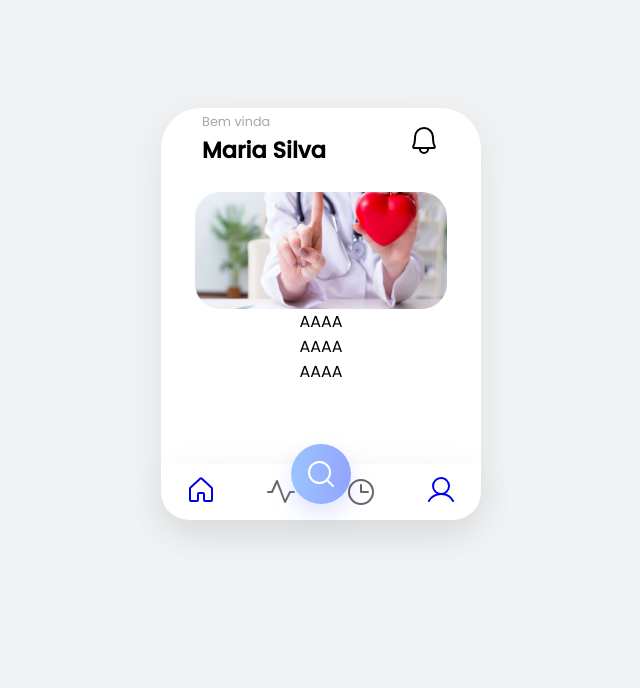
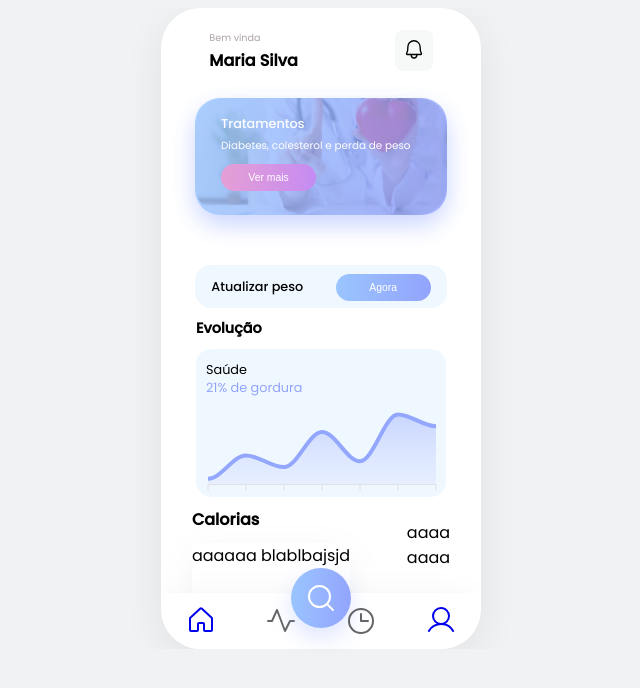
Before and after one commit to clarxyg/carbyapp, a React (Vite) app: page / in a window 1280 px wide. Shown: the top 688 px of the page, without its empty margins (319-959 px from the left). Built offline with nearby package versions, Linux system fonts and the light colour scheme.

Commit message:
chore/created line chart component

```diff
--- a/index.html
+++ b/index.html
@@ -3,7 +3,7 @@
 
 <head>
   <meta charset="UTF-8" />
-  <link rel="icon" type="image/svg+xml" href="/vite.svg" />
+  <!-- <link rel="icon" type="image/svg+xml" href="/vite.svg" /> -->
   <link rel="preconnect" href="https://fonts.googleapis.com">
   <link rel="preconnect" href="https://fonts.gstatic.com" crossorigin>
   <link href="https://fonts.googleapis.com/css2?family=Poppins:wght@400;500&family=Roboto:wght@300;400;700&display=swap"
--- a/package.json
+++ b/package.json
@@ -12,8 +12,12 @@
     "@emotion/react": "^11.10.5",
     "@emotion/styled": "^11.10.5",
     "@mui/material": "^5.11.4",
+    "apexcharts": "^3.36.3",
+    "chart.js": "^4.1.2",
     "phosphor-react": "^1.4.1",
     "react": "^18.2.0",
+    "react-apexcharts": "^1.4.0",
+    "react-chartjs-2": "^5.2.0",
     "react-dom": "^18.2.0",
     "react-router-dom": "^6.6.2"
   },
--- a/src/App.jsx
+++ b/src/App.jsx
@@ -10,22 +10,39 @@ const GlobalStyles = css`
       background-color: #f1f2f3;
       font-family: 'Poppins', sans-serif;
     }
+
+    .apexcharts-text tspan {
+      display: none;
+    }
+    .apexcharts-toolbar {
+      display: none !important;
+    }
+
+    .apexcharts-tooltip {
+      background: linear-gradient(274.42deg, #C58BF2 0%, #EEA4CE 124.45%) !important;
+      color: #fff;
+  }
+
 `
 const Container = styled.div`
   display: flex;
   justify-content: center;
+  align-items: center;
+  overflow: scroll;
 `
 const Mobile = styled.div`
   display: flex;
   flex-direction: column;
   align-items: center;
   justify-content: center;
-  margin-top: 100px;
+  overflow: scroll;
+
   background: #fff;
   width: fit-content;
   border-radius: 40px;
   box-shadow: 0px 10px 40px 0px #1D161712;
-
+  overflow: scroll;
+  min-height: 500px;
 `
 
 function App() {
--- a/src/components/BottomTabs/styles.js
+++ b/src/components/BottomTabs/styles.js
@@ -4,7 +4,6 @@ export const Container = styled.div`
   background: #fff;
   border-radius: 40px;
   box-shadow: 0px 10px 40px 0px #1D161712;
-
 `
 
 export const SearchContainer = styled.div`
@@ -17,5 +16,5 @@ export const SearchContainer = styled.div`
   width: 60px;
   height: 60px;
   border-radius: 50%;
-  margin-top: -20px;
+  margin-top: -25px;
 `
--- a/src/components/Button/index.jsx
+++ b/src/components/Button/index.jsx
@@ -0,0 +1,11 @@
+import { Container } from "./styles";
+
+
+
+export function Button({ children }) {
+  return(
+    <Container>
+      {children}
+    </Container>
+  )
+}
--- a/src/components/Button/styles.js
+++ b/src/components/Button/styles.js
@@ -0,0 +1,13 @@
+import styled from "@emotion/styled";
+
+
+
+export const Container = styled.button`
+padding: 8px;
+border: none;
+border-radius: 20px;
+width: 95px;
+color: #fff;
+font-size: 0.65rem;
+cursor: pointer;
+`
--- /dev/null
+++ b/src/components/CaloriesTimeline/index.jsx
@@ -0,0 +1,17 @@
+import { Container, Card } from "./styles";
+
+
+
+
+export function CaloriesTimeline() {
+  return (
+    <Container>
+      <h1>
+        Calorias
+      </h1>
+      <Card>
+        aaaaaa blablbajsjd
+      </Card>
+    </Container>
+  )
+}
--- /dev/null
+++ b/src/components/CaloriesTimeline/styles.js
@@ -0,0 +1,15 @@
+import styled from "@emotion/styled";
+
+
+export const Container = styled.div`
+
+   h1 {
+    font-size: 1rem;
+   }
+`
+
+export const Card = styled.div`
+  background: #fff;
+  box-shadow: 0px 10px 40px 0px #1D242A0D;
+  height: 50px;
+`
--- /dev/null
+++ b/src/components/Charts/LineChart.jsx
@@ -0,0 +1,89 @@
+import styled from "@emotion/styled";
+import Chart from "react-apexcharts";
+
+const ContainerChart = styled.div`
+    background: #f0f8ff;
+    border-radius: 15px;
+    display: flex;
+    flex-direction: column;
+    gap: 20px;
+    height: 148px;
+
+    .health {
+      display: flex;
+      flex-direction: column;
+      margin-bottom: -50px;
+      margin-left: 10px;
+
+      span {
+        color: #92A3FD;
+        font-size: 0.8rem;
+      }
+    }
+`
+const Container = styled.div`
+    display: flex;
+    flex-direction: column;
+
+    h1 {
+      font-size: 0.9rem;
+    }
+
+
+`
+
+export function LineChart() {
+  const data = {
+    series: [
+      {
+        name: "meses",
+        data: [10, 50, 30, 90, 40, 120, 100],
+      },
+    ],
+    options: {
+      chart: {
+        type: "area",
+        height: "auto",
+      },
+
+      fill: {
+        colors: ["#93A7FE"],
+        type: "gradient",
+      },
+      dataLabels: {
+        enabled: false,
+      },
+      stroke: {
+        curve: "smooth",
+        colors: ["#93A7FE"],
+      },
+      grid: {
+        show: false,
+      },
+      yaxis: {
+        show: false
+      },
+      toolbar: {
+        show: false,
+      },
+      tooltip: {
+        x: {
+          show: false
+        },
+        marker: false
+      }
+    },
+  };
+  return (
+    <Container>
+      <h1>Evolução</h1>
+      <ContainerChart>
+        <div className="health">
+          <p style={{ fontSize: '0.8rem', marginBottom: 0 }}>Saúde</p>
+          <span>21% de gordura</span>
+        </div>
+        <Chart options={data.options} series={data.series} type="area" />
+      </ContainerChart>
+    </Container>
+  )
+};
--- a/src/screens/Dashboard/index.jsx
+++ b/src/screens/Dashboard/index.jsx
@@ -1,8 +1,12 @@
 
 import { Bell } from "phosphor-react";
 import BottomTabs from "../../components/BottomTabs";
-import { Container, Header } from "./styles";
+import { Box, Button, CardUpdateWeight, Container, ContainerChart, Filter, Header } from "./styles";
 import cardhealth from '../../assets/cardhealth.png'
+import { Button as ButtonView } from "../../components/Button";
+import { LineChart } from "../../components/Charts/LineChart";
+import { CaloriesTimeline } from "../../components/CaloriesTimeLine";
+
 
 
 export function Dashboard() {
@@ -13,27 +17,52 @@ export function Dashboard() {
           <span>Bem vinda</span>
           <h1>Maria Silva</h1>
         </div>
-        <Bell size={32} />
+        <Button>
+          <Bell size={22} />
+        </Button>
       </Header>
+      <div>
         <div style={{
           display: 'flex',
           justifyContent: 'center',
           alignItems: 'center',
           flexDirection: 'column',
-        paddingBottom: '80px'
+          paddingBottom: '50px'
         }}>
-        <div style={{ display: 'flex', justifyContent: 'center', marginTop: '20px' }}>
-          <img src={cardhealth} style={{ width: '80%' }}/>
+          <div className="containerCard">
+            <Filter />
+            <img src={cardhealth} />
+          </div>
+          <div className="descriptionCard">
+            <p>Tratamentos</p>
+            <span>Diabetes, colesterol e perda de peso</span>
+            <ButtonView>Ver mais</ButtonView>
+          </div>
+        </div>
+        <div style={{ display: 'flex', flexDirection: 'column', alignItems: 'center', margin: 0 }}>
+          <CardUpdateWeight>
+            <p>Atualizar peso</p>
+            <div>
+              <ButtonView>Agora</ButtonView>
+            </div>
+          </CardUpdateWeight>
+          <ContainerChart>
+            <LineChart />
+          </ContainerChart>
+        </div>
+        <Box>
+          <div>
+            <CaloriesTimeline />
           </div>
           <div>
-          <span>AAAA</span>
+            <div>
+              aaaa
             </div>
             <div>
-          <span>AAAA</span>
+              aaaa
             </div>
-        <div>
-          <span>AAAA</span>
           </div>
+        </Box>
       </div>
       <BottomTabs />
     </Container>
--- a/src/screens/Dashboard/styles.js
+++ b/src/screens/Dashboard/styles.js
@@ -4,21 +4,115 @@ export const Header = styled.header`
   justify-content: space-around;
   display: flex;
   align-items: center;
+  margin-top: 15px;
+  width: 100%;
 
   div {
     h1 {
       margin: 0;
       padding-bottom: 5px !important;
-      font-size: 1.4rem;
+      font-size: 1rem;
     }
     span {
       color: #ADA4A5;
       font-weight: 400;
-      font-size: 0.8rem;
+      font-size: 0.6rem;
     }
   }
 `
 
 export const Container = styled.div`
-  height: 100%;
+  display: flex;
+  flex-direction: column;
+  align-items: center;
+
+  .containerCard {
+    display: flex;
+    justify-content: center;
+    margin-top: 20px;
+    background-blend-mode: difference;
+
+    img {
+      width: 80%;
+      box-shadow: 0px 10px 22px 0px #95ADFE4D;
+      border-radius: 30px;
+    }
+  }
+
+
+  .descriptionCard {
+      position: absolute;
+      display: flex;
+      flex-direction: column;
+      width: 200px;
+      opacity: 100%;
+      filter: brightness(1.0);
+      z-index: 999999;
+      margin-top: 15px;
+
+      p {
+      color: #fff;
+      font-weight: 500;
+      font-size: 0.8rem;
+      margin-bottom: 5px;
+    }
+    span {
+      color: #fff;
+      font-size: 0.65rem;
+    }
+
+    button {
+      margin-top: 10px;
+      margin-bottom: 15px;
+      background: linear-gradient(274.42deg, #C58BF2 0%, #EEA4CE 124.45%);
+    }
+    }
 `
+
+export const Button = styled.button`
+  background: #F7F8F8;
+  border: none;
+  border-radius: 8px;
+  padding: 8px;
+  cursor: pointer;
+`
+
+export const Filter = styled.div`
+  background: linear-gradient(274.42deg, #92A3FD 0%, #9DCEFF 124.45%);
+  width: 252px;
+  height: 117px;
+  position: absolute;
+  z-index: 9999;
+  border-radius: 25px;
+  box-shadow: 0px 10px 22px 0px #95ADFE4D;
+  opacity: 0.8;
+`
+
+export const CardUpdateWeight = styled.div`
+  background: #f0f8ff;
+  border-radius: 16px;
+  display: flex;
+  justify-content: space-around;
+  align-items: center;
+  width: 80%;
+
+  p {
+    color: #000;
+    font-weight: 500;
+    font-size: 0.8rem;
+  }
+
+  button {
+    background: linear-gradient(274.42deg, #92A3FD 0%, #9DCEFF 124.45%);
+  }
+`
+
+export const ContainerChart = styled.div`
+  width: 250px;
+`
+
+export const Box = styled.div`
+  display: flex;
+  justify-content: space-around;
+  align-items: center;
+`
```
Also changed, not shown: 1 other file (tests, documents, lock files or other folders). Lines whose indentation alone changed are shown as unchanged.
